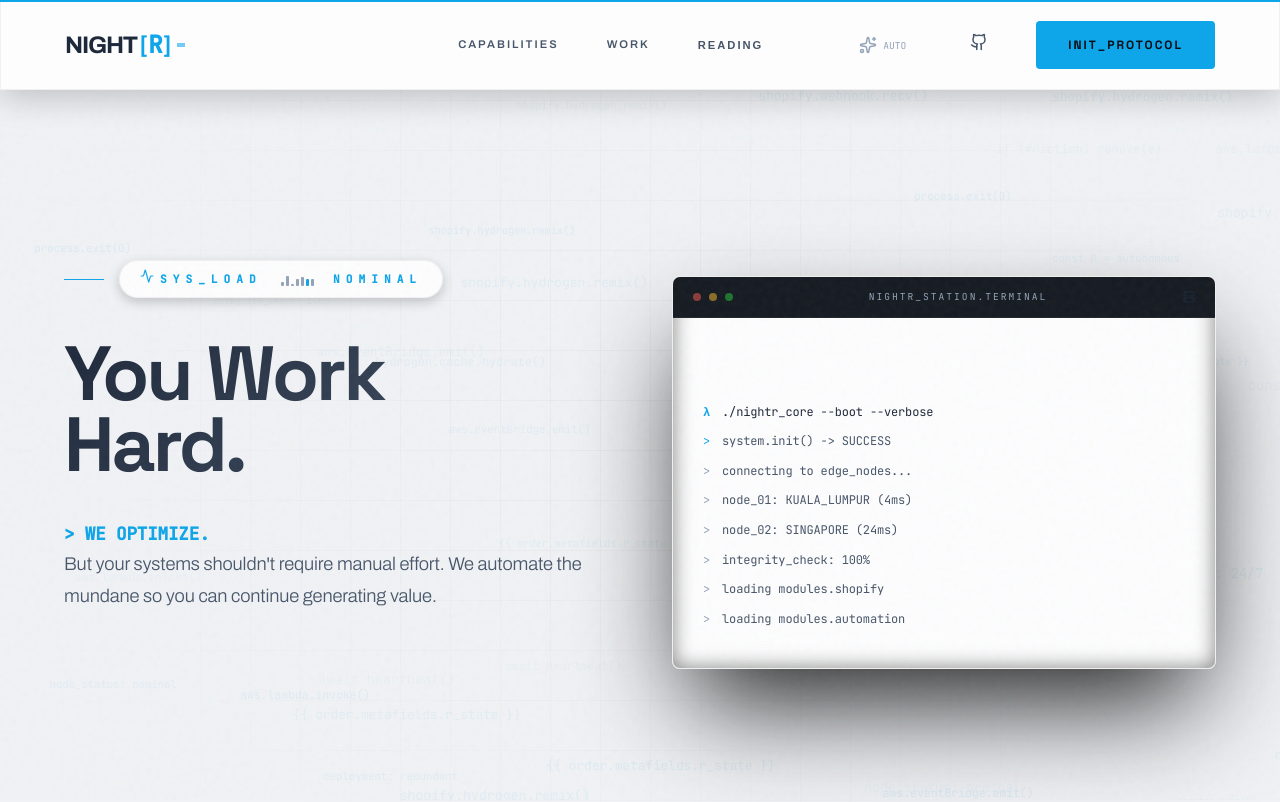
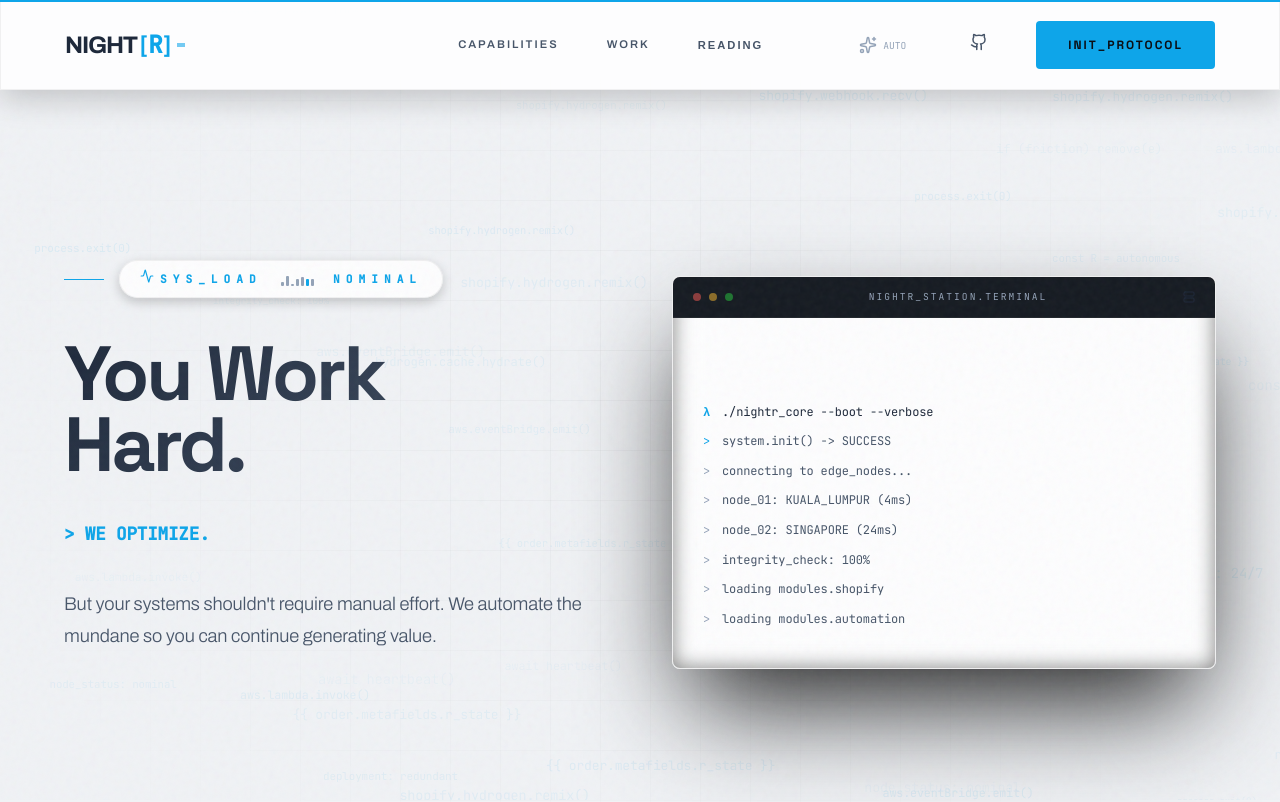
Before and after one commit to lenowng/lenowng.github.io.source, a React (Vite) app: page / in a window 1280 px wide. Shown: the top 802 px of the page. Built offline with nearby package versions, Linux system fonts and the light colour scheme.

Commit message:
Amend margin and theme selection mode persistency

```diff
--- a/src/App.css
+++ b/src/App.css
@@ -116,7 +116,7 @@
   font-size: 1.15rem;
   max-width: 540px;
   line-height: 1.7;
-  margin-bottom: 2.5rem;
+  margin-top: 2.5rem;
   font-weight: 300;
 }
 
--- a/src/layouts/Layout.tsx
+++ b/src/layouts/Layout.tsx
@@ -58,8 +58,11 @@ const Logo = () => {
 }
 
 const Layout = () => {
-  // Theme State: 'auto' is default
-  const [themeMode, setThemeMode] = useState<'auto' | 'day' | 'night'>('auto')
+  // Theme State: 'auto' is default, persisted in localStorage
+  const [themeMode, setThemeMode] = useState<'auto' | 'day' | 'night'>(() => {
+    const saved = localStorage.getItem('theme-mode') as 'auto' | 'day' | 'night'
+    return saved || 'auto'
+  })
   const [effectiveTheme, setEffectiveTheme] = useState<'day' | 'night'>('day')
   const [currentTime, setCurrentTime] = useState(new Date().toLocaleTimeString())
   const [mobileMenuOpen, setMobileMenuOpen] = useState(false)
@@ -82,6 +85,7 @@ const Layout = () => {
 
   // Sync effectiveTheme when manual mode changes or initially
   useEffect(() => {
+    localStorage.setItem('theme-mode', themeMode)
     if (themeMode !== 'auto') {
       setEffectiveTheme(themeMode)
     } else {
```
